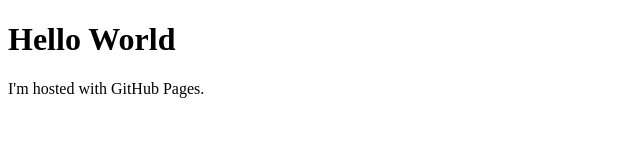
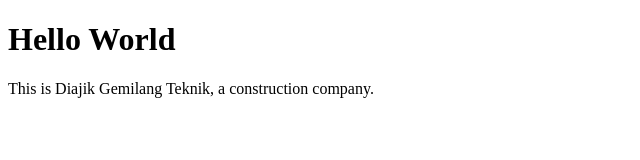
Before and after one commit to Diajik/Diajik, a plain HTML site: page index.html in a window 1280 px wide. Shown: the whole page, without its empty margins (0-640 px from the left). Drawn offline with Linux system fonts and the light colour scheme.

Commit message:
Update index.html

```diff
--- a/index.html
+++ b/index.html
@@ -2,6 +2,6 @@
 <html>
 <body>
 <h1>Hello World</h1>
-<p>I'm hosted with GitHub Pages.</p>
+<p>This is Diajik Gemilang Teknik, a construction company.</p>
 </body>
 </html>
```
